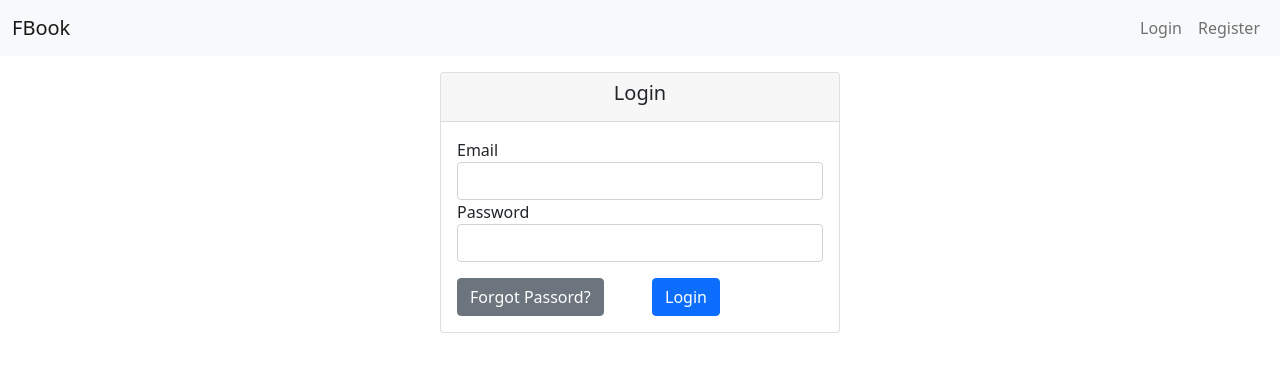
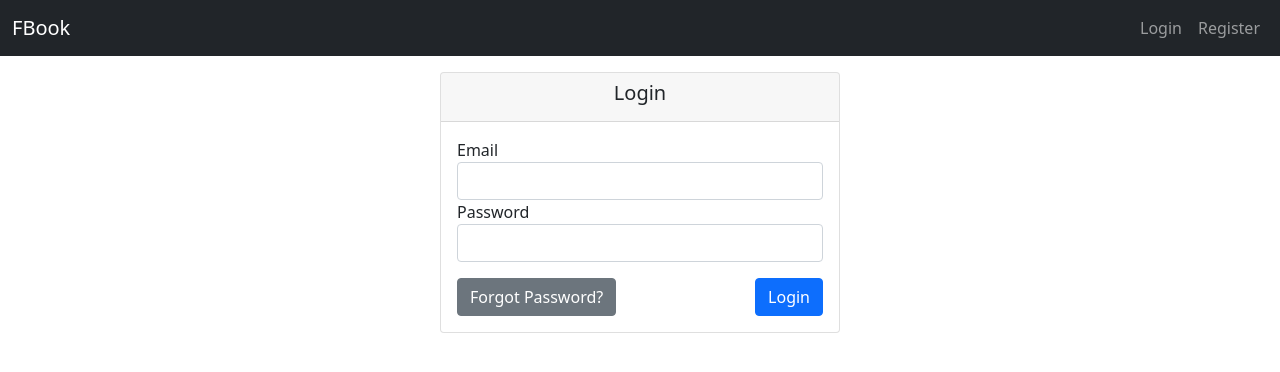
Before and after one commit to 0xdeee/edrk-ng-prj-fbook, an Angular app: page / in a window 1280 px wide. Shown: the top 372 px of the page. Built offline with nearby package versions, Linux system fonts and the light colour scheme.

Commit message:
fixed button alignment issues

```diff
--- a/src/app/components/login/login.component.html
+++ b/src/app/components/login/login.component.html
@@ -1,5 +1,5 @@
 <section class="container">
-  <div class="d-flex justify-content-center">
+  <div class="d-flex justify-content-center align-items-center">
     <div class="card m-3" style="width: 25rem;">
       <div class="card-header d-flex justify-content-center">
         <h5>Login</h5>
@@ -27,11 +27,11 @@
               </div>
             </div>
           </div>
-          <div class="row mt-3">
-            <div class="col-6">
-              <button class="btn btn-secondary" (click)="forgotPassword()">Forgot Passord?</button>
+          <div class="d-flex justify-content-between mt-3">
+            <div>
+              <button class="btn btn-secondary" (click)="forgotPassword()">Forgot Password?</button>
             </div>
-            <div class="col-3">
+            <div>
               <button [disabled]="loading" class="btn btn-primary">
                 <span *ngIf="loading" class="spinner-border spinner-border-sm mr-1"></span>
                 <span *ngIf="!loading">Login</span>
--- a/src/app/components/main-nav-bar/main-nav-bar.component.html
+++ b/src/app/components/main-nav-bar/main-nav-bar.component.html
@@ -1,4 +1,4 @@
-<nav class="navbar navbar-expand-sm navbar-light bg-light">
+<nav class="navbar navbar-expand-sm navbar-dark bg-dark">
   <div class="container-fluid">
     <a class="navbar-brand" href="#">FBook</a>
     <div class="d-flex flex-row-reverse">
--- a/src/app/components/register-user/register-user.component.html
+++ b/src/app/components/register-user/register-user.component.html
@@ -68,14 +68,14 @@
               </div>
             </div>
           </div>
-          <div class="row mt-3">
-            <div class="col-3">
+          <div class="d-flex justify-content-between mt-3">
+            <div>
               <button [disabled]="loading" class="btn btn-primary">
                 <span *ngIf="loading" class="spinner-border spinner-border-sm mr-1"></span>
                 <span *ngIf="!loading">Register</span>
               </button>
             </div>
-            <div class="col-3">
+            <div>
               <button class="btn btn-secondary" type="reset" (click)="onClear()">Clear</button>
             </div>
           </div>
```
